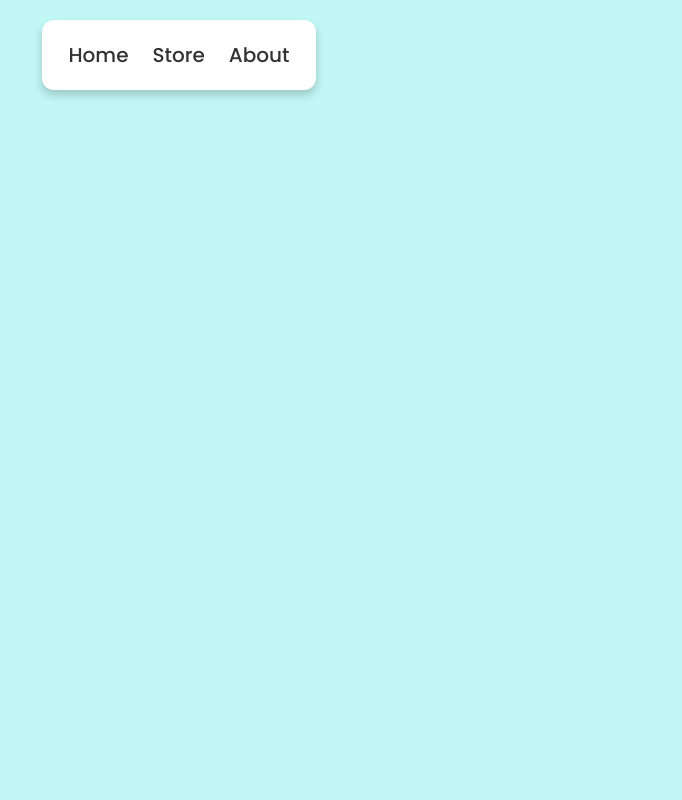
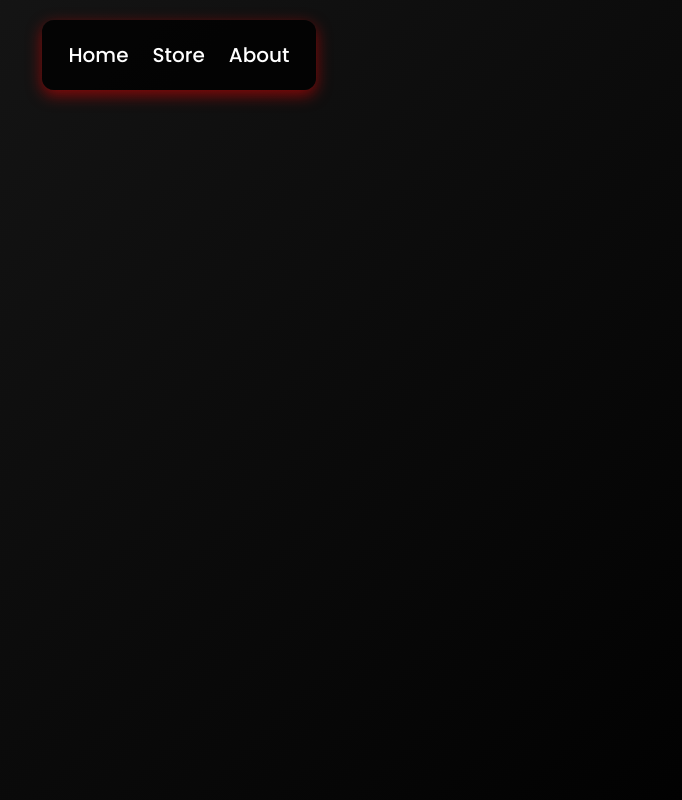
Before and after one commit to MohamedDiaaAtiaa/Y-Store, a plain HTML site: page index.html in a window 1280 px wide. Shown: the whole page, without its empty margins (461-1143 px from the left). Drawn offline with Linux system fonts and the light colour scheme.

Commit message:
Update index.html

```diff
--- a/index.html
+++ b/index.html
@@ -2,7 +2,7 @@
 <html lang="en" dir="ltr">
   <head>
     <meta charset="UTF-8">
-    <title>Y-Store Website</title>
+    <title>Y-Store</title>
     <style>
       /* Google Fonts Import Link */
       @import url('https://fonts.googleapis.com/css2?family=Poppins:wght@300;400;500;600;700&display=swap');
@@ -16,15 +16,15 @@
         height: 100vh;
         display: flex;
         justify-content: center;
-        background: #c1f7f5;
+        background: linear-gradient(135deg, #1a1a1a, #000000);
       }
       .nav-links {
         display: flex;
         align-items: center;
-        background: #fff;
+        background: rgba(0, 0, 0, 0.8); /* Semi-transparent black */
         padding: 20px 15px;
         border-radius: 12px;
-        box-shadow: 0 5px 10px rgba(0, 0, 0, 0.2);
+        box-shadow: 0 5px 15px rgba(255, 0, 0, 0.5); /* Outer glow */
         position: absolute;
         top: 20px;
       }
@@ -34,11 +34,16 @@
       }
       .nav-links li a {
         position: relative;
-        color: #333;
+        color: #fff;
         font-size: 20px;
         font-weight: 500;
         padding: 6px 0;
         text-decoration: none;
+        transition: color 0.3s ease, text-shadow 0.3s ease;
+      }
+      .nav-links li a:hover {
+        color: #ff0000; /* Glowing red text on hover */
+        text-shadow: 0 0 8px #ff0000, 0 0 15px #ff3333;
       }
       .nav-links li a:before {
         content: '';
@@ -47,8 +52,9 @@
         left: 0;
         height: 3px;
         width: 0%;
-        background: #34efdf;
+        background: #ff0000; /* Neon red line */
         border-radius: 12px;
+        box-shadow: 0 0 8px #ff0000, 0 0 15px #ff3333; /* Glowing effect */
         transition: all 0.4s ease;
       }
       .nav-links li a:hover:before {
```
